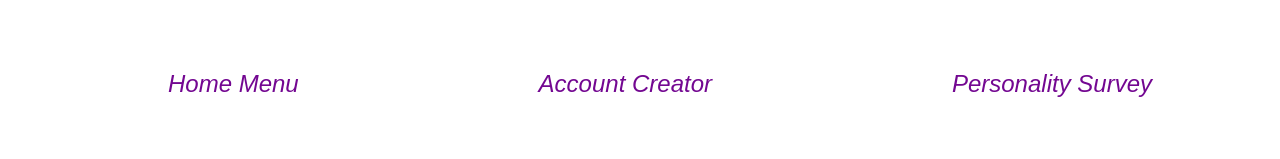
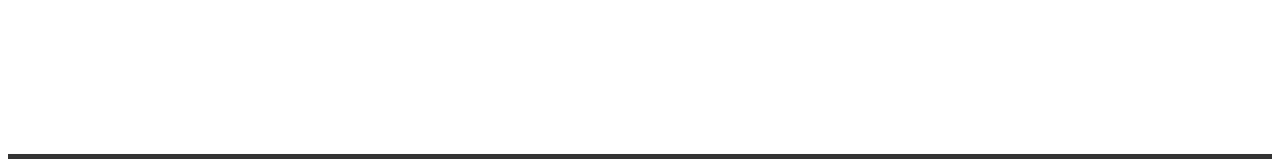
Before and after one commit to DA-Prime/Algebra-Quiz, a plain HTML site: page index.html in a window 1280 px wide. Shown: the part 209-368 px from the top of the page. Drawn offline with Linux system fonts and the light colour scheme.

Commit message:
Update index.html

```diff
--- a/index.html
+++ b/index.html
@@ -14,13 +14,6 @@
     <body>
         <header>
             <h1>DAN.AVA.DEV</h1>
-            <nav>
-                <ul>
-                    <li><a href="">Home Menu</a></li>
-                    <li><a href="">Account Creator</a></li>
-                    <li><a href="">Personality Survey</a></li>
-                </ul>
-            </nav>
         </header>
         <main>
             <h1>The Timed Algebra I Quiz</h1>
```
